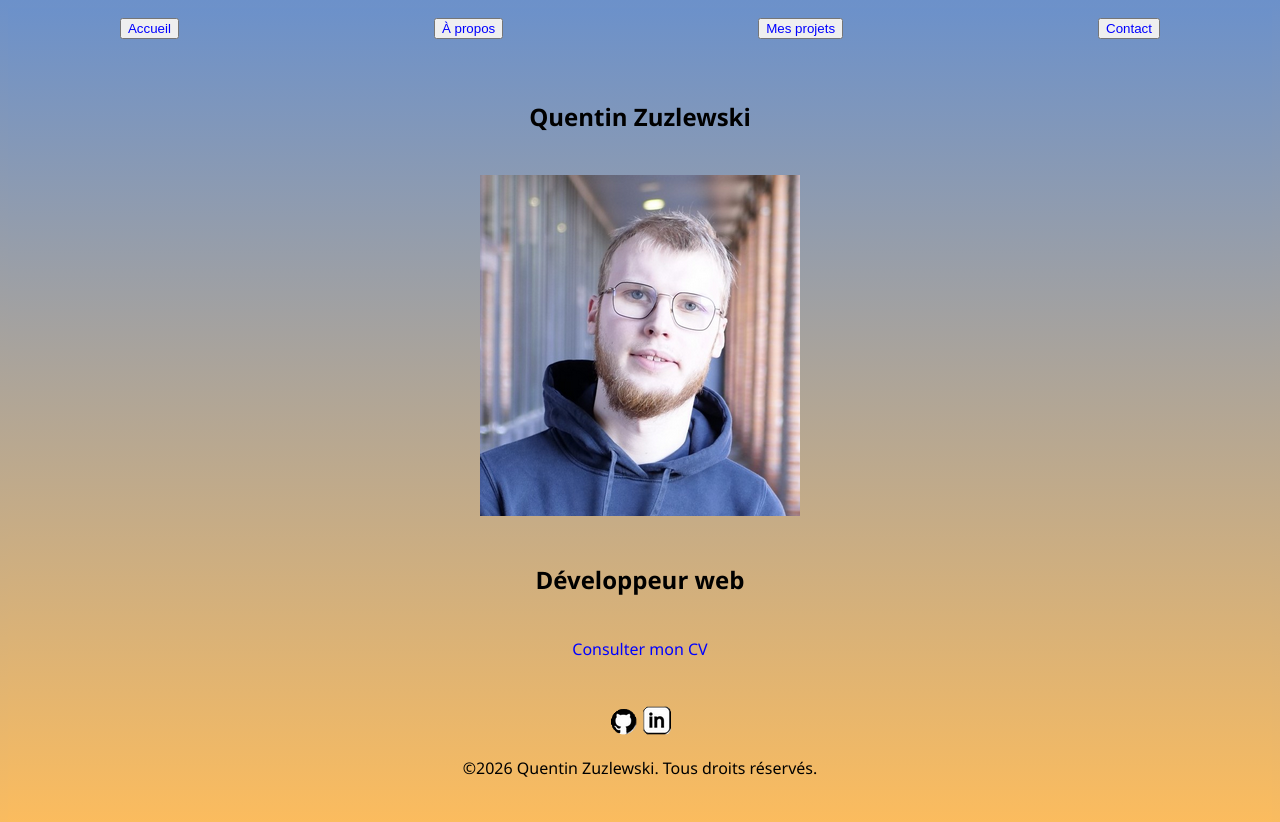
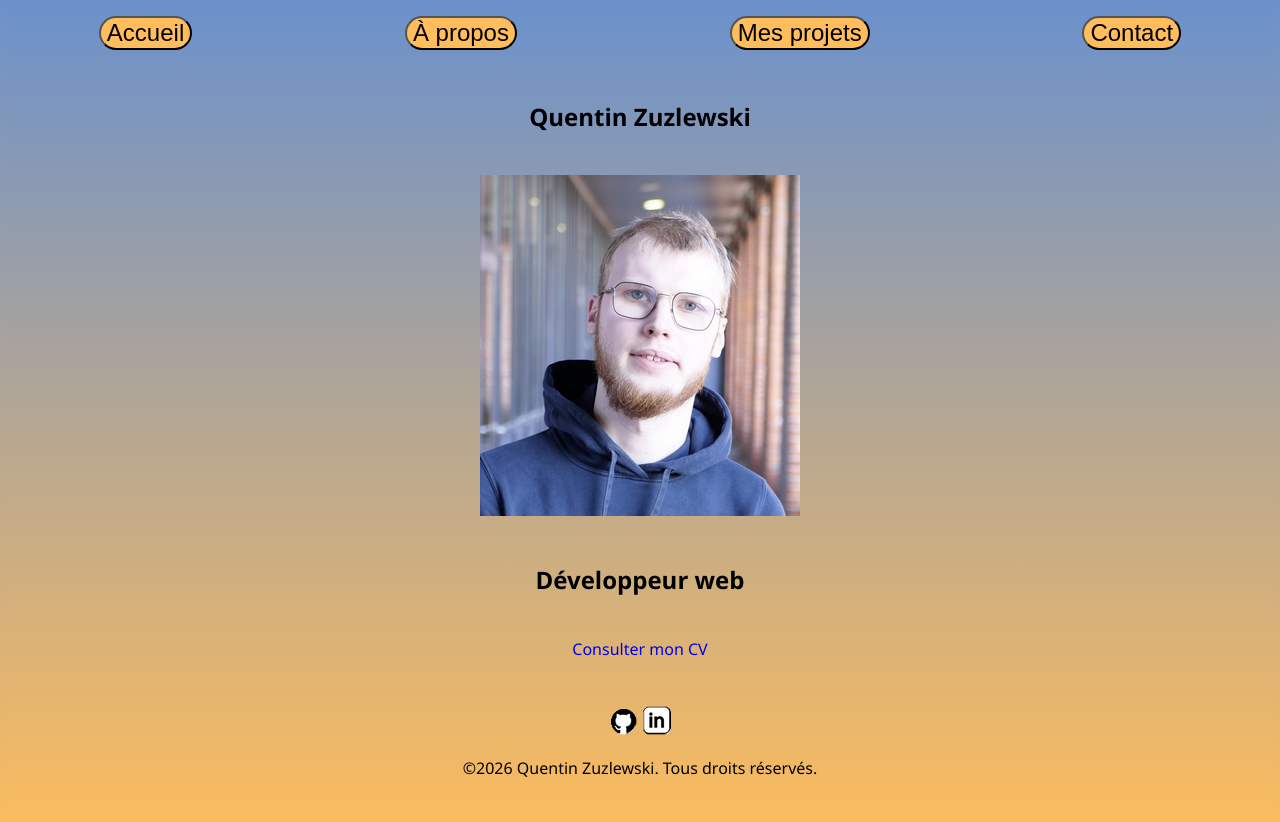
Before and after one commit to QuentinC26/Mon-Portofolio, a React (Vite) app in the folder front-end/: page / in a window 1280 px wide. Shown: the top 822 px of the page. Built offline with nearby package versions, Linux system fonts and the light colour scheme.

Commit message:
i add a a_nav and a_cv class and the button class

```diff
--- a/front-end/src/pages/App.css
+++ b/front-end/src/pages/App.css
@@ -1,12 +1,23 @@
-#root{
-  text-align: center;
-  background-color: rgb(255, 255, 255);
-  padding: 50px;
+a {
+  text-decoration: none;
 }
 
-a {
-  text-decoration: none;
-  color: blue;
+.a_nav {
+  color: rgb(0, 0, 0);
+  font-size: 20px;
+  background-color: rgb(255, 189, 91);
+  border-radius: 150px;
+  border-color: rgb(0, 0, 0);
+  font-size: 24px;
+}
+
+.a_cv {
+  color: rgb(0, 0, 0);
+  font-size: 18px;
+  background-color: rgb(255, 189, 91);
+  border-radius: 150px;
+  border-color: rgb(0, 0, 0);
+  font-size: 22px;
 }
 
 nav{
@@ -28,3 +39,10 @@ ul{
 li{
   margin: auto;
 }
+
+button{
+  background-color: rgb(255, 189, 91);
+  border-radius: 150px;
+  border-color: rgb(0, 0, 0);
+  font-size: 24px;
+}
```
